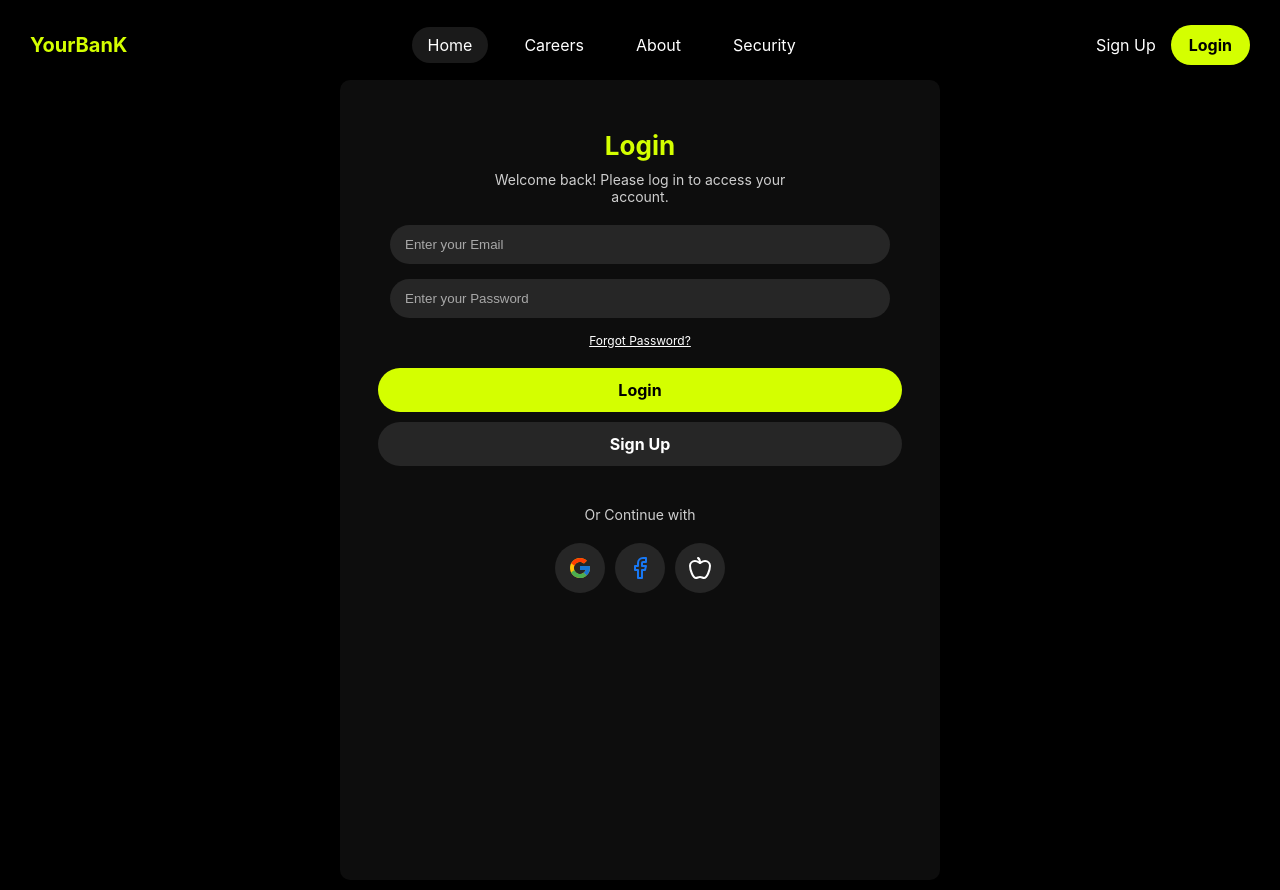
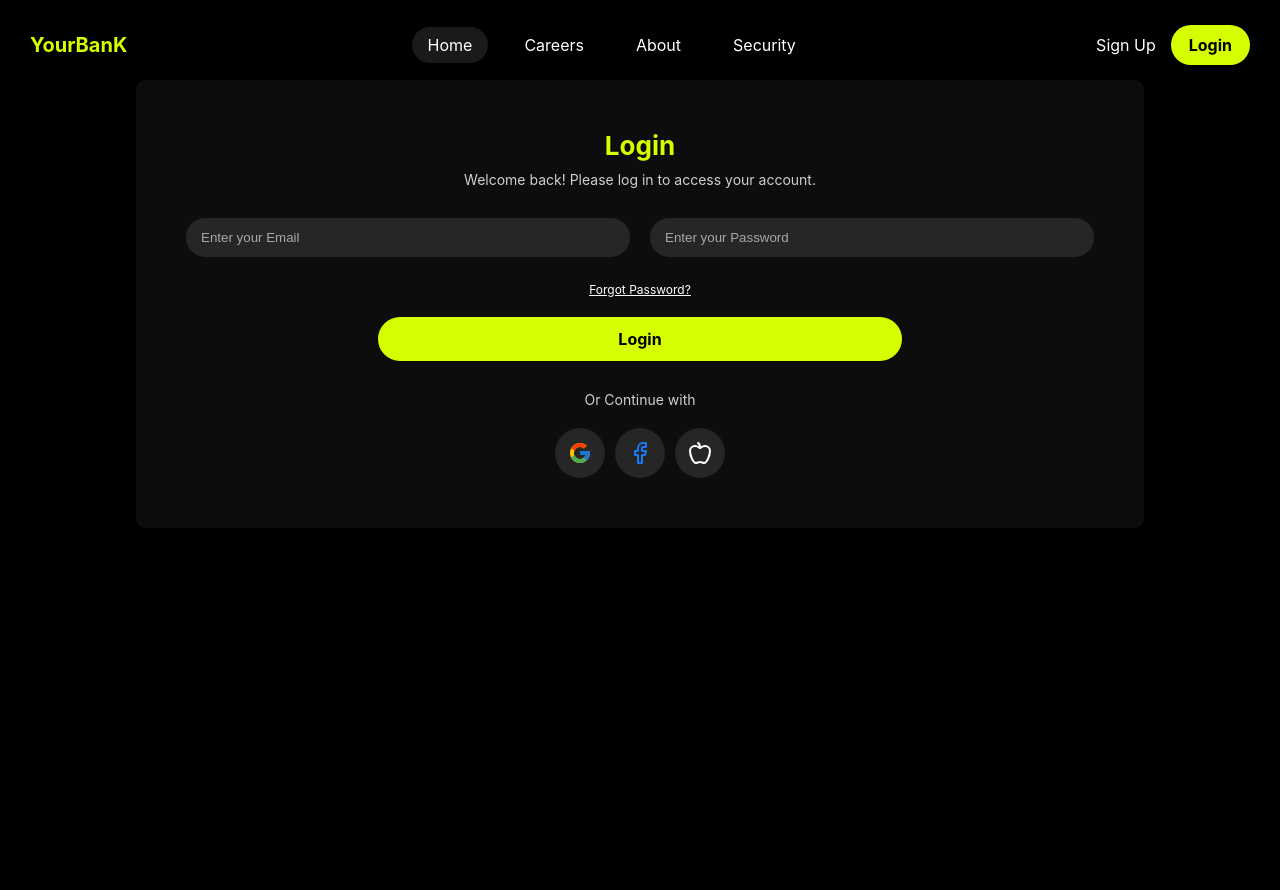
Before and after one commit to Tornik2/X, a Next.js app: page /login in a window 1280 px wide. After the commit the page ends 800 px from the top, so only its background shows below. Built offline with nearby package versions, Linux system fonts and the light colour scheme.

Commit message:
fix login page styles

```diff
--- a/app/login/login.css
+++ b/app/login/login.css
@@ -6,7 +6,6 @@
     padding: 20px;
     color: white;
     background: black;
-    min-height: 100vh;
   }
 
   .login-title {
@@ -20,7 +19,6 @@
     font-size: 14px;
     margin-bottom: 20px;
     opacity: 0.8;
-    max-width: 300px;
   }
 
   .input-group {
@@ -108,7 +106,7 @@
 
   @media (min-width: 768px) {
     .login-container {
-      max-width: 600px;
+      max-width: 80%;
       margin: auto;
       padding: 50px;
       border-radius: 10px;
@@ -128,3 +126,18 @@
       justify-content: center;
     }
   }
+
+  .input-row {
+    width: 100%;
+    display: flex;
+    align-items: center;
+    flex-direction: column;
+  }
+
+  @media (min-width: 768px) {
+    .input-row {
+      flex-direction: row;
+      gap: 20px;
+      margin: 10px;
+    }
+  }
--- a/app/login/page.js
+++ b/app/login/page.js
@@ -7,18 +7,18 @@ export default function LoginPage() {
     <div className="login-container">
       <h2 className="login-title">Login</h2>
       <p className="login-subtitle">Welcome back! Please log in to access your account.</p>
-
+<div className="input-row">
       <div className="input-group">
         <input type="email" placeholder="Enter your Email" />
       </div>
       <div className="input-group">
         <input type="password" placeholder="Enter your Password" />
       </div>
+      </div>
 
       <a href="#" className="forgot-password">Forgot Password?</a>
 
       <button className="primary-button">Login</button>
-      <button className="secondary-button">Sign Up</button>
 
       <p className="or-text">Or Continue with</p>
 
--- a/app/register/register.css
+++ b/app/register/register.css
@@ -46,6 +46,7 @@
   .input-row {
     display: flex;
     flex-direction: column;
+    align-items: center;
     gap: 15px;
     width: 90%;
     margin: 5px;
```
